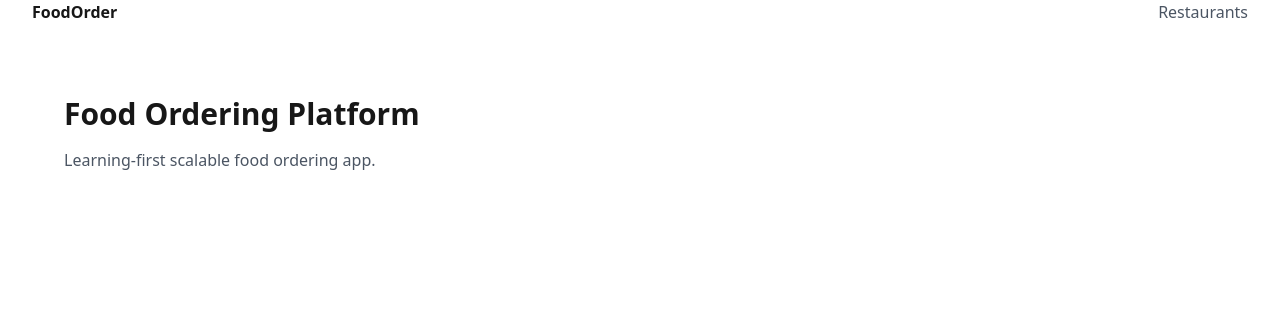
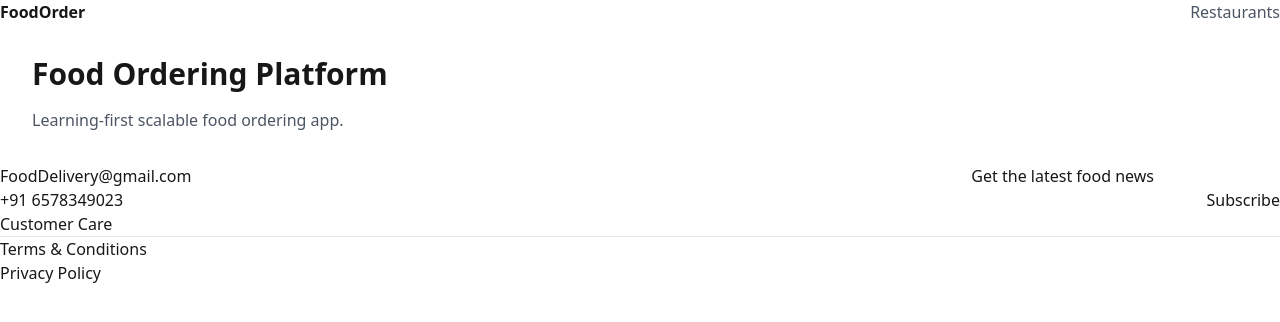
Before and after one commit to Mayank-2409/food-ordering-platform, a Next.js app in the folder apps/web/: page / in a window 1280 px wide. Shown: the top 322 px of the page. Built offline with nearby package versions, Linux system fonts and the light colour scheme.

Commit message:
feat: added footer

```diff
--- a/apps/web/src/app/layout.tsx
+++ b/apps/web/src/app/layout.tsx
@@ -2,6 +2,7 @@ import type { Metadata } from "next";
 import { Geist, Geist_Mono } from "next/font/google";
 import "./globals.css";
 import Header from "@/shared/components/Header";
+import Footer from "@/shared/components/Footer";
 
 const geistSans = Geist({
   variable: "--font-geist-sans",
@@ -29,9 +30,10 @@ export default function RootLayout({
         className={`${geistSans.variable} ${geistMono.variable} antialiased`}
       >
         <Header />
-        <main className="mx-auto max-w-7xl px-8 py-10">
+        <main>
         {children}
         </main>
+        <Footer />
       </body>
     </html>
   );
--- /dev/null
+++ b/apps/web/src/shared/components/Footer.tsx
@@ -0,0 +1,30 @@
+import Link from "next/link";
+
+export default function Footer() {
+    return (
+        <div className="top-96">
+            <div className="flex flex-row justify-between">
+        <div>
+            <ul>
+                <li>FoodDelivery@gmail.com</li>
+                <li>+91 6578349023</li>
+                <li>Customer Care</li>
+            </ul>
+        </div>
+        <div>
+            <ul>
+                <h3>Get the latest food news</h3>
+                <input className="border-x-2 border-y-2 border-black" type="text" /> <button>Subscribe</button>
+            </ul>
+        </div>
+        </div>
+        <hr />
+        <div>
+            <ul>
+                <li>Terms & Conditions</li>
+                <li>Privacy Policy</li>
+            </ul>
+        </div>
+        </div>
+    );
+}
--- a/apps/web/src/shared/components/Header.tsx
+++ b/apps/web/src/shared/components/Header.tsx
@@ -3,7 +3,7 @@ import Link from "next/link";
 export default function Header() {
   return (
     <header className="sticky top-0 z-50 border-b bg-white">
-  <div className="mx-auto flex max-w-7xl items-center justify-between px-8 py-4">
+  <div className="mx-auto flex max-w-7xl items-center justify-between py-4">
     <Link href="/" className="text-xl font-semibold tracking-tight">
       FoodOrder
     </Link>
```
